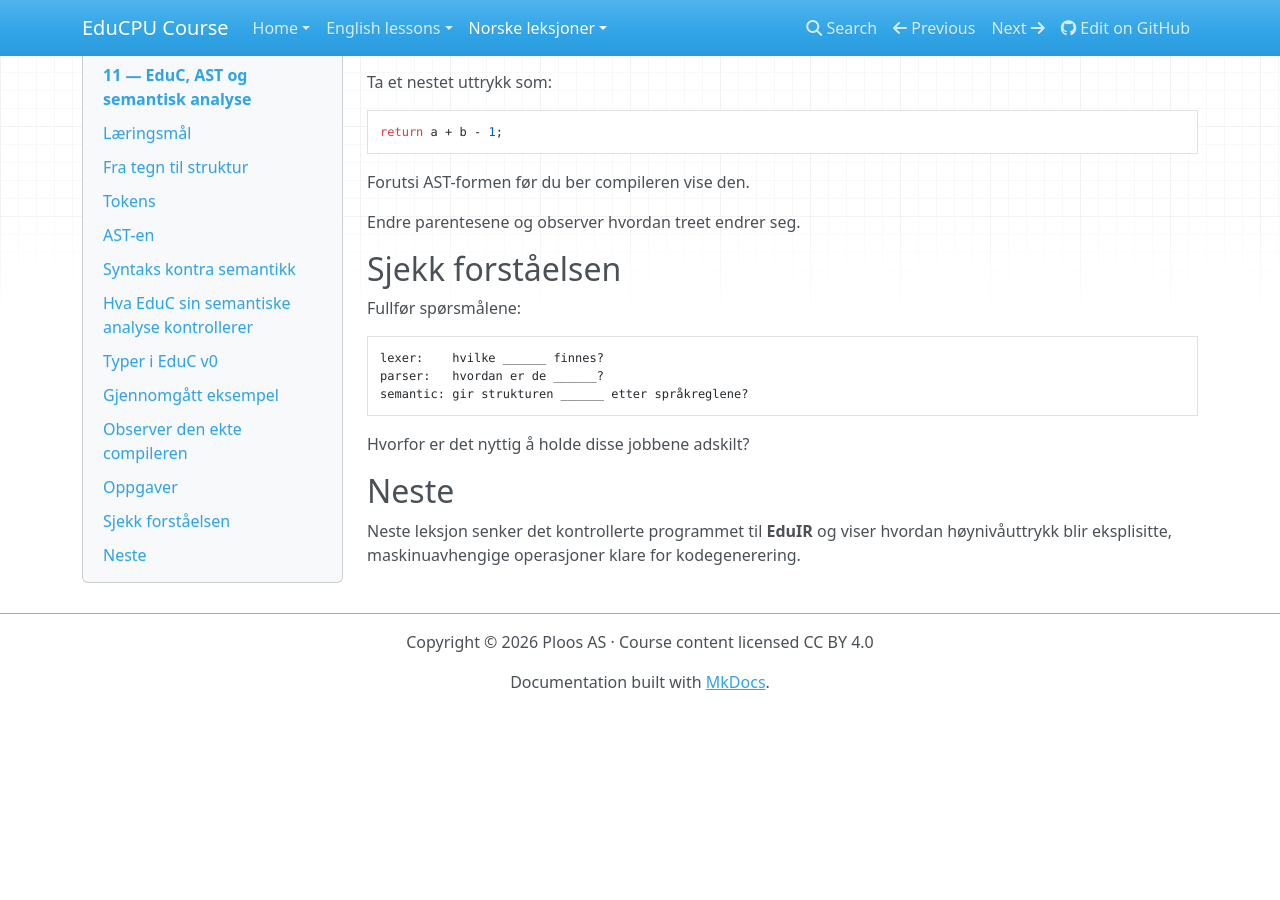
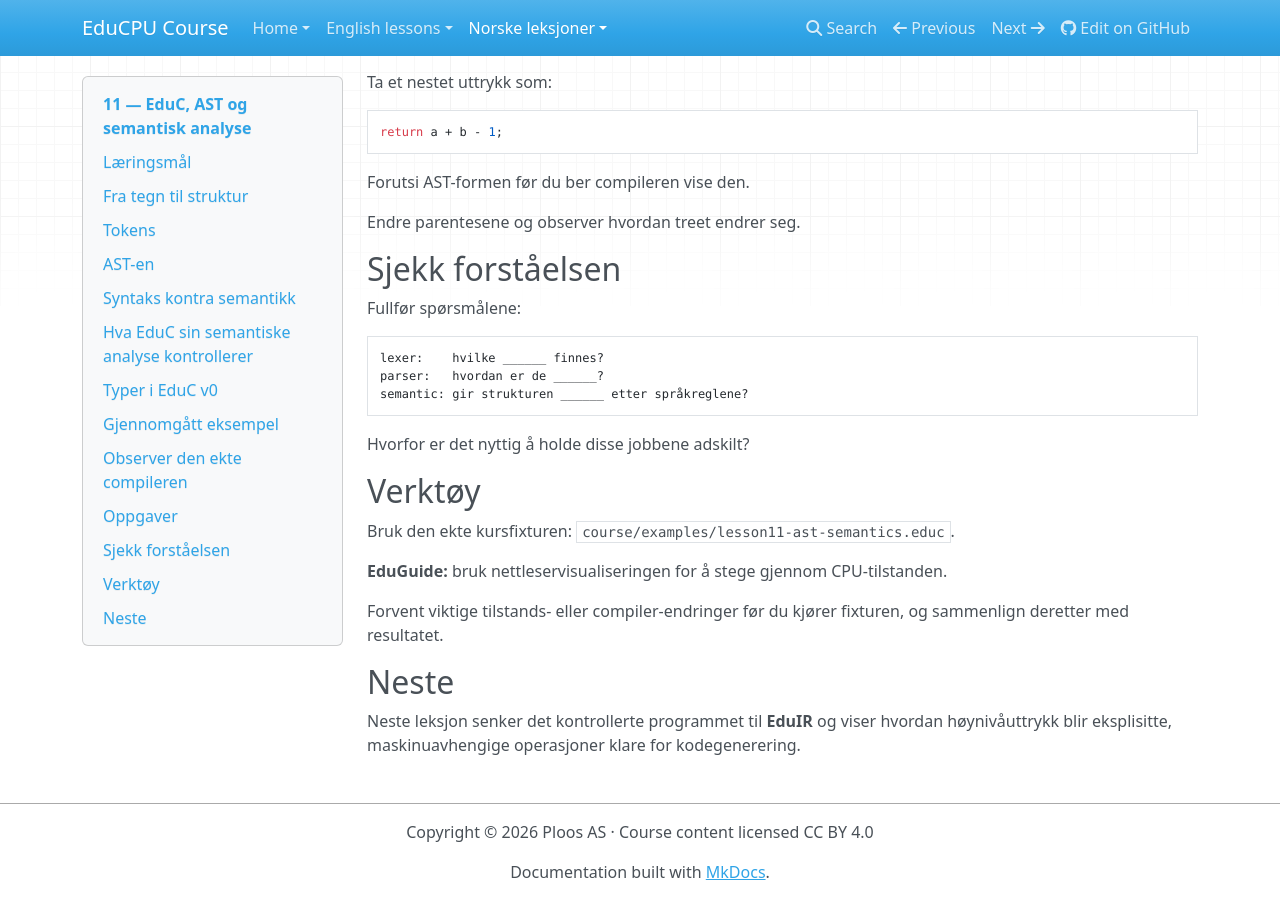
Before and after one commit to Ploos-AS/EduCPU, an MkDocs documentation site: the page built from course/no/lessons/11-educ-ast-semantikk.md, in a window 1280 px wide and 900 px high, scrolled down 3557 px. Built offline with MkDocs 1.6.1, drawn with Linux system fonts in a browser that asks for light colours; nearby versions of some CDN libraries; before the commit the page ends 4267 px from its top, so only the background shows below that.

Commit message:
Pedagogy: expose tools and fixture in 11-educ-ast-semantikk.md

```diff
--- a/course/no/lessons/11-educ-ast-semantikk.md
+++ b/course/no/lessons/11-educ-ast-semantikk.md
@@ -190,6 +190,14 @@
 
 Hvorfor er det nyttig å holde disse jobbene adskilt?
 
+## Verktøy
+
+Bruk den ekte kursfixturen: `course/examples/lesson11-ast-semantics.educ`.
+
+**EduGuide:** bruk nettleservisualiseringen for å stege gjennom CPU-tilstanden.
+
+Forvent viktige tilstands- eller compiler-endringer før du kjører fixturen, og sammenlign deretter med resultatet.
+
 ## Neste
 
 Neste leksjon senker det kontrollerte programmet til **EduIR** og viser hvordan høynivåuttrykk blir eksplisitte, maskinuavhengige operasjoner klare for kodegenerering.
```
